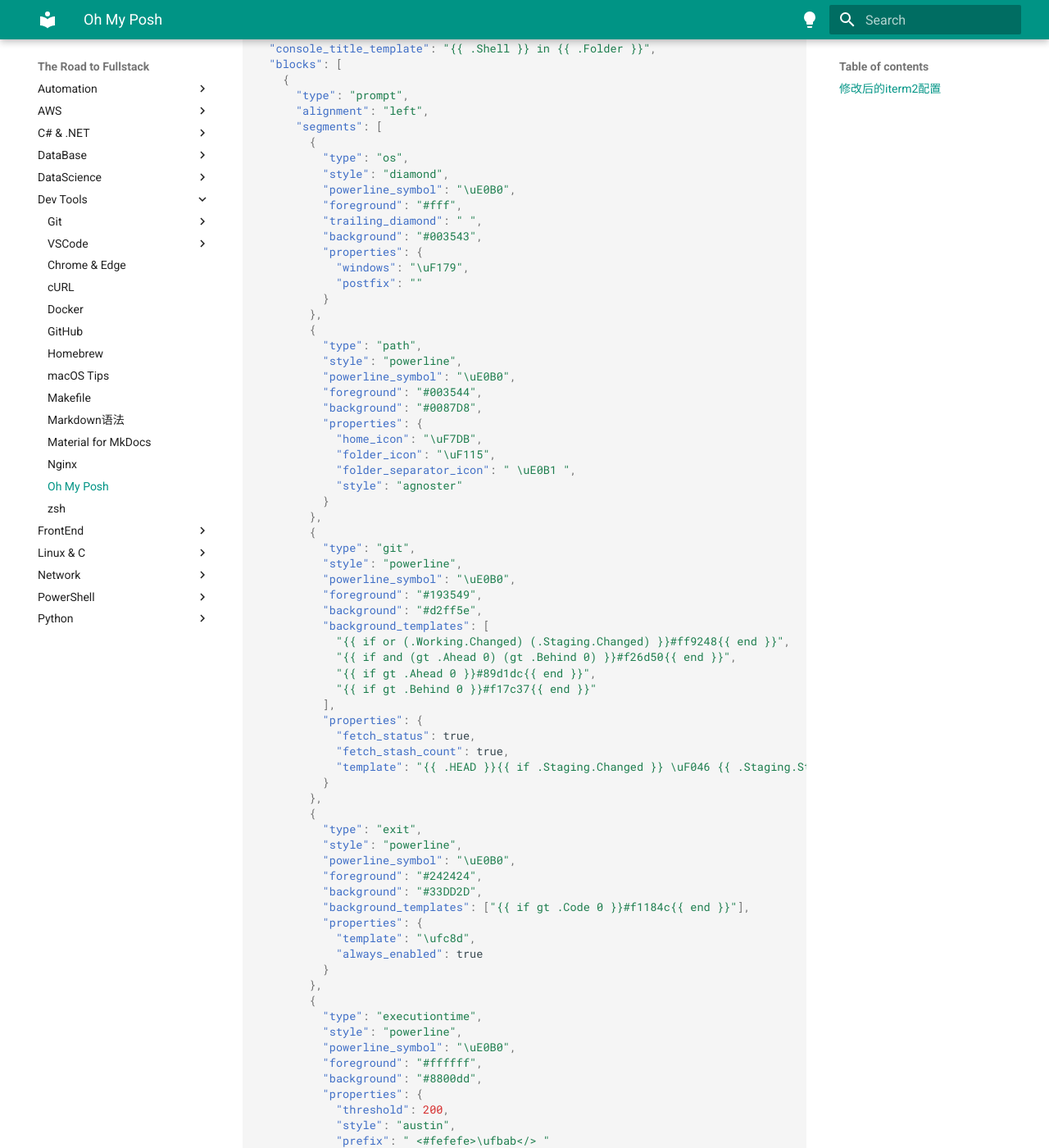
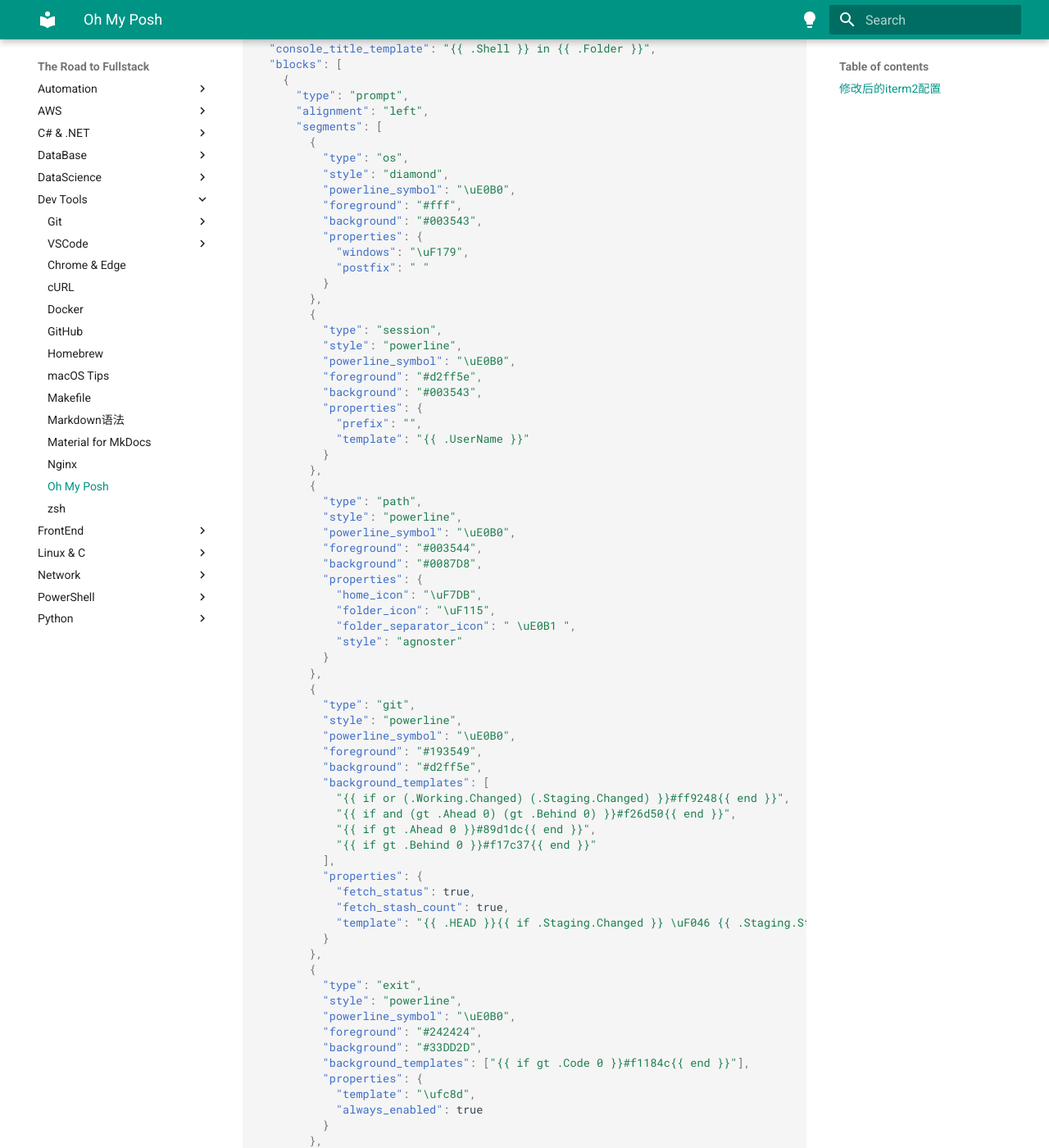
Before and after one commit to Zhongfu-Mao/The-Road-To-Fullstack, an MkDocs documentation site: the page built from docs/Dev Tools/Oh My Posh.md, in a window 1280 px wide and 1400 px high, scrolled down 286 px. Shown: the whole window at 82% size. Built offline with MkDocs 1.6.1 and Material for MkDocs 9.7.7, drawn with Linux system fonts in a browser that asks for light colours; comment, search, counter and statistics services are not loaded; some of the changed text lies outside the part shown.

Commit message:
:memo: 更新`iterm2`主题的设置

```diff
--- a/docs/Dev Tools/Oh My Posh.md
+++ b/docs/Dev Tools/Oh My Posh.md
@@ -19,11 +19,21 @@
           "style": "diamond",
           "powerline_symbol": "\uE0B0",
           "foreground": "#fff",
-          "trailing_diamond": " ",
           "background": "#003543",
           "properties": {
             "windows": "\uF179",
-            "postfix": ""
+            "postfix": " "
+          }
+        },
+        {
+          "type": "session",
+          "style": "powerline",
+          "powerline_symbol": "\uE0B0",
+          "foreground": "#d2ff5e",
+          "background": "#003543",
+          "properties": {
+            "prefix": "",
+            "template": "{{ .UserName }}"
           }
         },
         {
@@ -75,6 +85,7 @@
           "powerline_symbol": "\uE0B0",
           "foreground": "#ffffff",
           "background": "#8800dd",
+          "template": " <#fefefe>\ufbab</> ",
           "properties": {
             "threshold": 200,
             "style": "austin",
@@ -123,9 +134,7 @@
           "powerline_symbol": "\uE0B0",
           "foreground": "#ffffff",
           "background": "#6CA35E",
-          "properties": {
-            "prefix": " \uE718 "
-          }
+          "template": " \uE718 {{ .Full }} "
         },
         {
           "type": "time",
```
